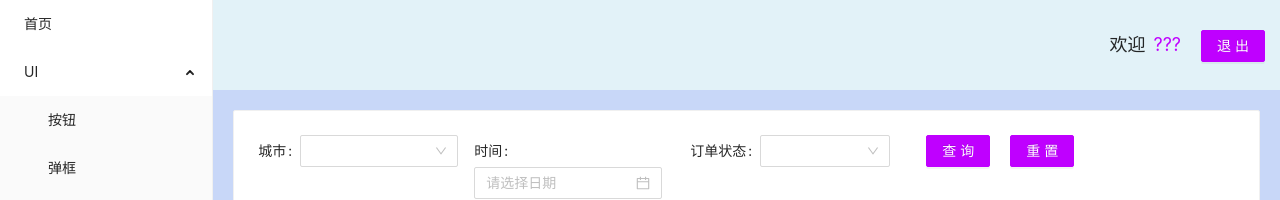
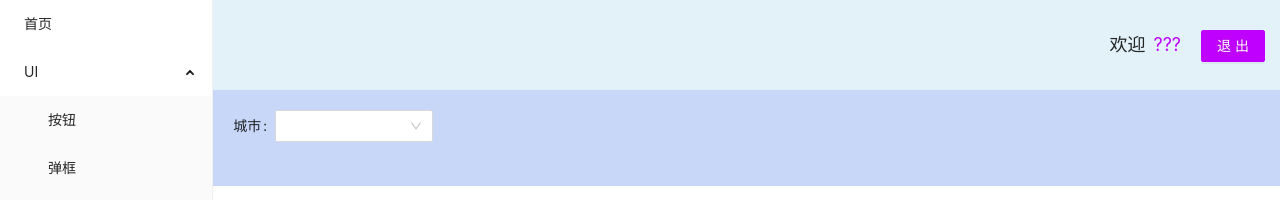
Before and after one commit to angryWhy/typescript-bicycle, a React (Create React App) app: page / in a window 1280 px wide. Shown: the top 200 px of the page. Built offline with nearby package versions, Linux system fonts and the light colour scheme.

Commit message:
engineering-Select-completed

```diff
--- a/public/index.html
+++ b/public/index.html
@@ -10,7 +10,8 @@
       content="Web site created using create-react-app"
     />
     <link rel="apple-touch-icon" href="%PUBLIC_URL%/logo192.png" />
-    <script type="text/javascript" src="https://api.map.baidu.com/api?v=1.0&type=webgl&ak=UmSQREZqww3ofTygO0VSA4G867DwsK7G"></script>
+    <!-- 百度地图 -->
+    <!-- <script type="text/javascript" src="https://api.map.baidu.com/api?v=1.0&type=webgl&ak=UmSQREZqww3ofTygO0VSA4G867DwsK7G"></script> -->
     <!--
       manifest.json provides metadata used when your web app is installed on a
       user's mobile device or desktop. See https://developers.google.com/web/fundamentals/web-app-manifest/
--- a/src/App.tsx
+++ b/src/App.tsx
@@ -7,7 +7,7 @@ import 'antd/dist/antd.css';
 import "antd/dist/antd.less"
 
 import { AppWrapper } from "./app-style"
-import Alert from './Components/Order-manger/index';
+import Alert from "./Common/BaseTable(工程化)/index";
 function App() {
   return (
     <AppWrapper className="App">
--- /dev/null
+++ b/src/Common/BaseTable(工程化)/Head-Cpn/index.tsx
@@ -0,0 +1,45 @@
+import React, { memo } from 'react'
+
+import { Select, Form } from 'antd'
+
+import { ItemType } from '..'
+import { AntdType, OptionType } from '../index';
+interface HeadProps {
+    FormList: ItemType[]
+}
+const {Option} = Select
+const HeadCpn: React.FC<HeadProps> = memo(({ FormList }) => {
+    const renderForm = (FormList: ItemType[]) => {
+        const List = FormList.map((item: ItemType, index: number) => {
+            if (item.type === AntdType.CHECKBOX) {
+                return(
+                    <Form.Item label={item.label} name={item.name} key={item.name} style={{width:item.width}} >
+                    <Select>
+                        {
+                            item.option? renderOption(item.option) : null
+                        }
+                    </Select>
+                    </Form.Item>
+                )
+            }
+        });
+        return List
+    }
+    const renderOption = (list : OptionType []) =>{
+     const OptionList = list.map((item : OptionType,index)=>{
+         return <Option value={item.value} key={index}>{item.text}</Option>
+        })
+        return OptionList
+    }
+    return (
+        <div>
+            <Form>
+                {
+                    renderForm(FormList)
+                }
+            </Form>
+        </div>
+    )
+})
+
+export default HeadCpn
--- /dev/null
+++ b/src/Common/BaseTable(工程化)/index.tsx
@@ -0,0 +1,54 @@
+import React, { memo, ReactText } from 'react'
+import HeadCpn from './Head-Cpn'
+export enum AntdType  {
+  INPUT = "INPUT",
+  SELECT = "SELECT",
+  CHECKBOX = "CHECKBOX"
+}
+interface BaseTableProps{
+
+}
+export type OptionType = {
+  value:number | string ,
+  text:string
+}
+export  interface ItemType {
+  type:string,
+  label:string,
+  name?:string,
+  placeholder?:string,
+  width?:string,
+  option?:OptionType[]
+}
+const BaseTable:React.FC<BaseTableProps> = memo(() => {
+  const FormList:Array<ItemType> = [
+    {
+      type:AntdType.CHECKBOX,
+      label:"城市",
+      name:"city",
+      width:"200px",
+      option :[
+        {
+          value:0,
+          text:"杭州"
+        },
+        {
+          value:1,
+          text:"北京"
+        },
+        {
+          value:2,
+          text:"上海"
+        }
+      ]
+    },
+
+  ]
+  return (
+    <div>
+      <HeadCpn FormList={FormList}/>
+    </div>
+  )
+})
+
+export default BaseTable
--- a/src/Components/Order-manger/BaiDu-Map.tsx
+++ b/src/Components/Order-manger/BaiDu-Map.tsx
@@ -3,7 +3,7 @@ import React, { memo } from 'react'
 const BDmap = memo(() => {
   return (
     <div>
-
+        地图信息
     </div>
   )
 })
```
Also changed, not shown: src/Common/BaseTable(工程化)/Content-Cpn/index.tsx (added, +9 -0 lines), src/Common/BaseTable/index.tsx (deleted, +0 -11 lines).
